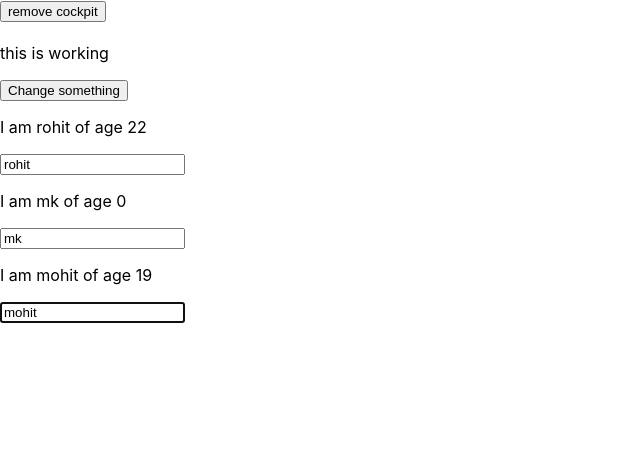
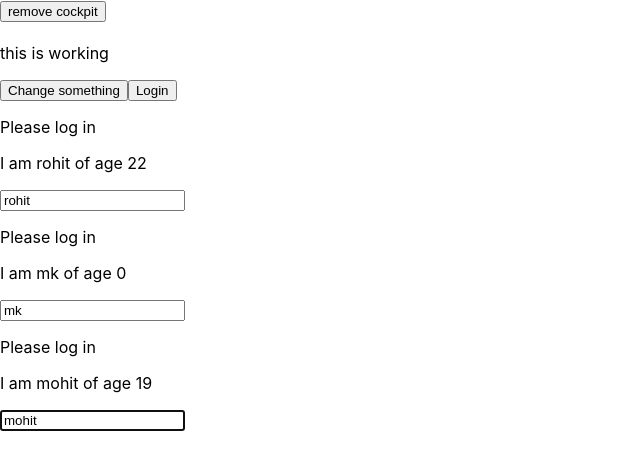
Before and after one commit to ip127001/react_all, a React app: page / in a window 1280 px wide. Shown: the top 470 px of the page, without its empty margins (0-640 px from the left). Built offline with nearby package versions, Linux system fonts and the light colour scheme.

Commit message:
used context API to get out of prop chain problem

```diff
--- a/src/components/Cockpit/Cockpit.js
+++ b/src/components/Cockpit/Cockpit.js
@@ -1,5 +1,6 @@
 import React, { useEffect, useRef } from 'react';
 import classes from './Cockpit.css';
+import AuthContext from '../../context/auth-context';
 
 const cockpit = (props) => {
     const togglebtnRef = useRef(null);
@@ -10,6 +11,7 @@ const cockpit = (props) => {
         //     alert('saved to the cloud');
         // }, 1000);
         togglebtnRef.current.click();
+
         return () => {
             // clearTimeout(timer);
             console.log('1st useEffect clean up')
@@ -41,13 +43,21 @@ const cockpit = (props) => {
     return (
         <div className={classes.Cockpit}>
             <h1>{props.title}</h1>
+
             <p className={classe.join(' ')}>this is working</p>
+
             <button
                 ref={togglebtnRef}
                 className={btnClass}
                 onClick={props.clicked}>
             Change something
             </button>
+
+            <AuthContext.Consumer>
+                {(context) =>
+                <button onClick={context.login}>Login</button>
+                }
+            </AuthContext.Consumer>
         </div>
     );
 }
--- a/src/components/Persons/Person/Person.js
+++ b/src/components/Persons/Person/Person.js
@@ -1,9 +1,10 @@
 import React, { Component } from 'react';
-// import PropTypes from 'prop-types';
+import PropTypes from 'prop-types';
 
 import Aux from '../../../hoc/Aux';
 import withClass from '../../../hoc/withClass';
 import classes from './Person.css';
+import AuthContext from '../../../context/auth-context';
 
 class Person extends Component {
     constructor(props) {
@@ -17,8 +18,13 @@ class Person extends Component {
 
     render() {
         console.log('[Person.js] rendering...')
+
         return (
             <Aux>
+                <AuthContext.Consumer>
+                    {context => context.authenticated ? <p>Authenticated!</p> : <p>Please log in</p>}
+                </AuthContext.Consumer>
+
                 <p onClick={this.props.click}>I am {this.props.name} of age {this.props.age}</p>
                 <p>{this.props.children}</p>
                 <input type="text" ref={this.inputElementRef} onChange={this.props.changed} defaultValue={this.props.name}></input>
@@ -27,12 +33,12 @@ class Person extends Component {
     }
 }
 
-// Person.propTypes = {
-//     click: PropTypes.func,
-//     name: PropTypes.string,
-//     age: PropTypes.number,
-//     changed: PropTypes.func
-// }
+Person.propTypes = {
+    click: PropTypes.func,
+    name: PropTypes.string,
+    age: PropTypes.number,
+    changed: PropTypes.func
+}
 
 export default withClass(Person, classes.Person);
 
--- a/src/containers/App.js
+++ b/src/containers/App.js
@@ -4,6 +4,7 @@ import Persons from '../components/Persons/Persons';
 import Cockpit from '../components/Cockpit/Cockpit';
 import withClass from '../hoc/withClass';
 import Aux from '../hoc/Aux';
+import AuthContext from '../context/auth-context';
 
 class App extends Component {
   constructor(props) {
@@ -20,7 +21,8 @@ class App extends Component {
     otherStateProperty: "i am other property",
     showPersons: false,
     showCockpit: true,
-    changeCounter: 0
+    changeCounter: 0,
+    isAuthenticated: false
   }
 
 
@@ -75,6 +77,10 @@ class App extends Component {
     });
   };
 
+  isLogin = () => {
+    this.setState({isAuthenticated: true});
+  }
+
 render() {
     console.log('[App.js] render');
     let persons = null;
@@ -82,6 +88,7 @@ render() {
     if (this.state.showPersons) {
       persons = (
           <Persons
+            isAuth={this.state.isAuthenticated}
             persons={this.state.persons}
             clicked={this.deletePersonHandler}
             changed={this.valueSwitchMethod}></Persons>
@@ -92,13 +99,17 @@ render() {
       <Aux>
         <button onClick={() => {this.setState({showCockpit: false})}}>remove cockpit</button>
 
-        {this.state.showCockpit ? <Cockpit
-          title={this.props.AppTitle}
-          personsLength={this.state.persons.length}
-          showPersons={this.state.showPersons}
-          clicked={this.togglePersonsHandler}></Cockpit> : null}
-
+        <AuthContext.Provider value={{authenticated: this.state.isAuthenticated, login: this.isLogin}}>
+          {this.state.showCockpit ? (
+            <Cockpit
+              title={this.props.AppTitle}
+              personsLength={this.state.persons.length}
+              showPersons={this.state.showPersons}
+              clicked={this.togglePersonsHandler}>
+            </Cockpit>
+          ): null}
         {persons}
+        </AuthContext.Provider>
       </Aux>
     )
 }
--- /dev/null
+++ b/src/context/auth-context.js
@@ -0,0 +1,5 @@
+import React from 'react';
+
+const authContext = React.createContext({});
+
+export default authContext;
```
Also changed, not shown: src/components/Persons/Persons.js (line endings or trailing spaces).
